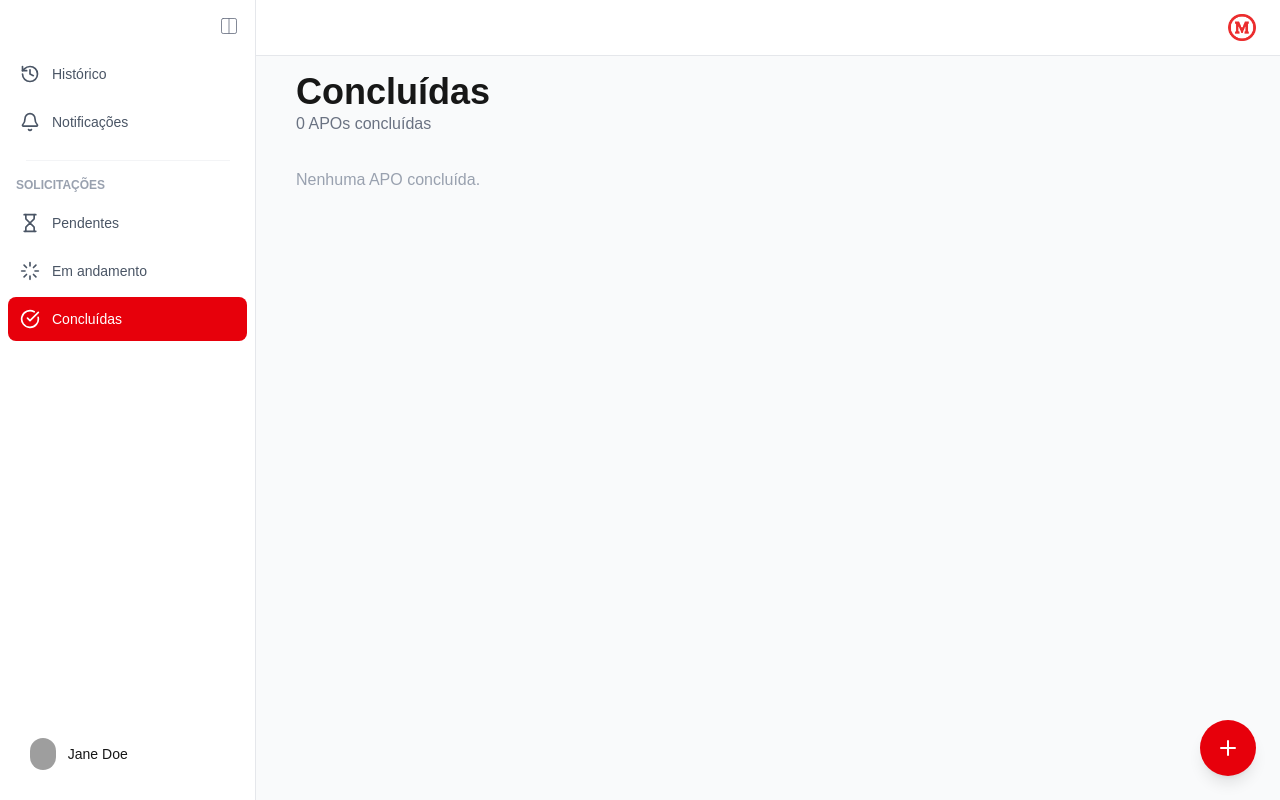
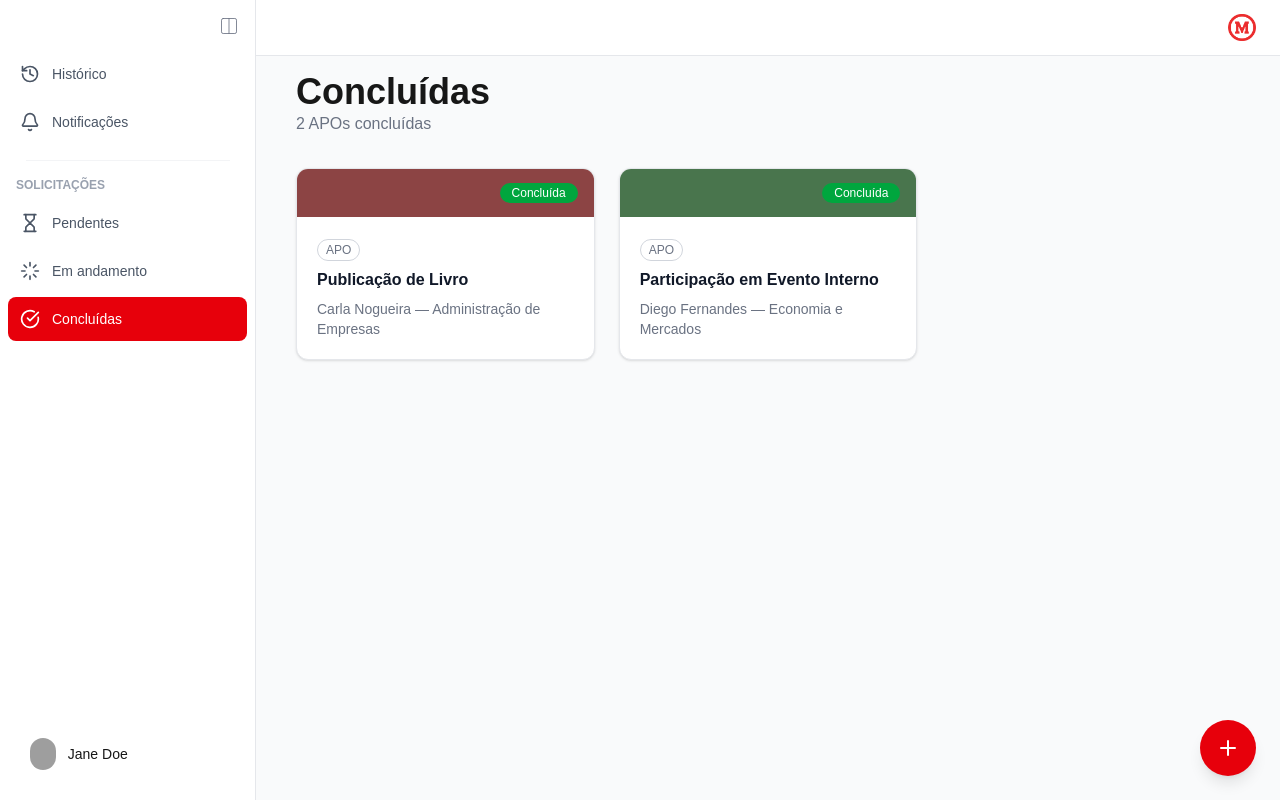
Before and after one commit to mtalala/apo-digital, a Next.js app: page /concluidas in a window 1280 px wide. Built offline with nearby package versions, Linux system fonts and the light colour scheme; grey boxes are pictures that could not be loaded.

Commit message:
chore: add more APO mock data and display activity label on request card

```diff
--- a/components/RequestCard.tsx
+++ b/components/RequestCard.tsx
@@ -11,7 +11,7 @@ import { getApoVisualStatusColor } from "@/domain/apoVisualStatusColor";
 import { APO_DECORATIVE_COLORS } from "@/data/apoDecorativeColors";
 
 interface Props {
-  apo?: Apo; // defensivo
+  apo?: Apo;
 }
 
 /**
@@ -40,6 +40,11 @@ export default function RequestCard({ apo }: Props) {
   const statusColor = getApoVisualStatusColor(visualStatus);
   const decorativeColor = getDecorativeColorByApoId(apo.id);
 
+  const mainActivityLabel =
+    apo.activities.length > 0
+      ? apo.activities[0].label
+      : "Atividade não informada";
+
   return (
     <div
       onClick={() => router.push(`/apos/${apo.id}`)}
@@ -63,8 +68,9 @@ export default function RequestCard({ apo }: Props) {
           APO
         </span>
 
+        {/* 🔹 ATIVIDADE (em vez do código) */}
         <h3 className="font-semibold leading-snug text-gray-900">
-          {apo.codigoApo}
+          {mainActivityLabel}
         </h3>
 
         <p className="text-sm text-gray-500">
--- a/data/apos.ts
+++ b/data/apos.ts
@@ -11,22 +11,131 @@ export const apos: Apo[] = [
     semestre: "2024.1",
     orientador: "Prof. João",
     coordenador: "Profa. Maria",
-
     status: "PENDENTE_ORIENTADOR",
-
     activities: [
       { label: "Iniciação científica", points: 40 },
       { label: "Monitoria", points: 20 },
     ],
+    totalPoints: 60,
+    files: [{ name: "relatorio.pdf", url: "#" }],
+    approvals: [],
+    requiredCommissionApprovals: 3,
+  },
 
+  {
+    id: "2",
+    codigoApo: "APO-2024-002",
+    nome: "Ana Souza",
+    matricula: "20230012",
+    program: "Engenharia de Produção",
+    semestre: "2024.1",
+    orientador: "Prof. Carlos Lima",
+    coordenador: "Profa. Helena Rocha",
+    status: "PENDENTE_COORDENACAO",
+    activities: [
+      { label: "Publicação de Artigo", points: 12 },
+      { label: "Apresentação em Evento Científico", points: 8 },
+    ],
+    totalPoints: 20,
+    files: [{ name: "artigo.pdf", url: "#" }],
+    approvals: [
+      {
+        userId: "orientador-01",
+        role: "orientador",
+        approved: true,
+      },
+    ],
+    requiredCommissionApprovals: 3,
+  },
+
+  {
+    id: "3",
+    codigoApo: "APO-2024-003",
+    nome: "Bruno Martins",
+    matricula: "20221198",
+    program: "Engenharia Elétrica e Computação",
+    semestre: "2023.2",
+    orientador: "Profa. Renata Alves",
+    coordenador: "Prof. Marcos Teixeira",
+    status: "PENDENTE_COMISSAO",
+    activities: [
+      { label: "Desenvolvimento de Projeto Tecnológico", points: 30 },
+    ],
+    totalPoints: 30,
+    files: [{ name: "projeto.pdf", url: "#" }],
+    approvals: [
+      {
+        userId: "orientador-02",
+        role: "orientador",
+        approved: true,
+      },
+      {
+        userId: "coordenador-01",
+        role: "coordenador",
+        approved: true,
+      },
+    ],
+    requiredCommissionApprovals: 3,
+  },
+
+  {
+    id: "4",
+    codigoApo: "APO-2024-004",
+    nome: "Carla Nogueira",
+    matricula: "20214567",
+    program: "Administração de Empresas",
+    semestre: "2023.2",
+    orientador: "Prof. Eduardo Ramos",
+    coordenador: "Profa. Maria Silva",
+    status: "APROVADA",
+    activities: [
+      { label: "Publicação de Livro", points: 50 },
+      { label: "Participação em Comissão Acadêmica", points: 10 },
+    ],
     totalPoints: 60,
+    files: [{ name: "livro.pdf", url: "#" }],
+    approvals: [
+      {
+        userId: "orientador-03",
+        role: "orientador",
+        approved: true,
+      },
+      {
+        userId: "coordenador-02",
+        role: "coordenador",
+        approved: true,
+      },
+      {
+        userId: "comissao-01",
+        role: "comissao",
+        approved: true,
+      },
+    ],
+    requiredCommissionApprovals: 3,
+  },
 
-    files: [
-      { name: "relatorio.pdf", url: "#" },
+  {
+    id: "5",
+    codigoApo: "APO-2024-005",
+    nome: "Diego Fernandes",
+    matricula: "20235555",
+    program: "Economia e Mercados",
+    semestre: "2024.1",
+    orientador: "Profa. Juliana Costa",
+    coordenador: "Prof. Roberto Mendes",
+    status: "REJEITADA",
+    activities: [
+      { label: "Participação em Evento Interno", points: 5 },
     ],
-
-    approvals: [],
-
+    totalPoints: 5,
+    files: [{ name: "certificado.pdf", url: "#" }],
+    approvals: [
+      {
+        userId: "orientador-04",
+        role: "orientador",
+        approved: false,
+      },
+    ],
     requiredCommissionApprovals: 3,
   },
 ];
```
